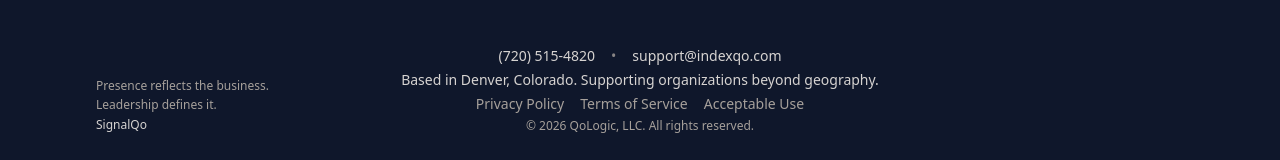
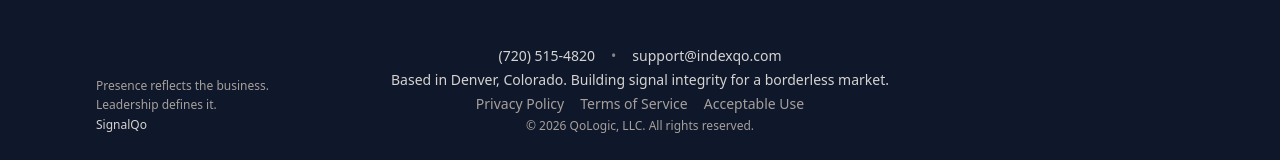
Before and after one commit to SpiffScript/indexqo-site, a React (Vite) app: page / in a window 1280 px wide. Shown: the part 4266-4426 px from the top of the page. Built offline with nearby package versions, Linux system fonts and the light colour scheme; no server answers.

Commit message:
Footer verbiage update

```diff
--- a/src/components/Footer.tsx
+++ b/src/components/Footer.tsx
@@ -128,7 +128,7 @@ export const Footer: React.FC = () => {
 
             {/* SERVICE LOCATION */}
             <div className="text-stone-300 text-sm">
-              Based in Denver, Colorado. Supporting organizations beyond geography.
+              Based in Denver, Colorado. Building signal integrity for a borderless market.
             </div>
 
             {/* CONTACT (phone then email) */}
```
